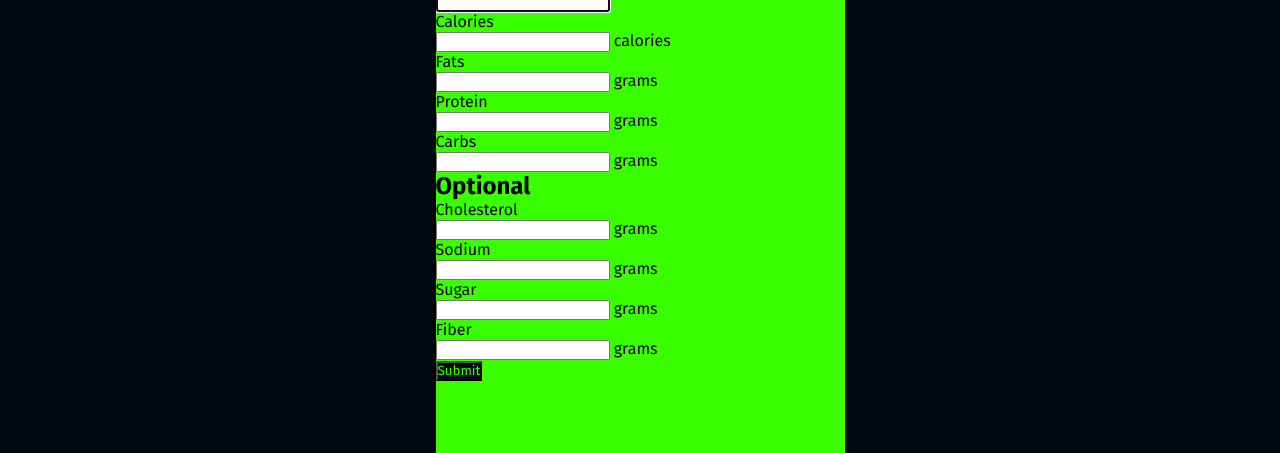
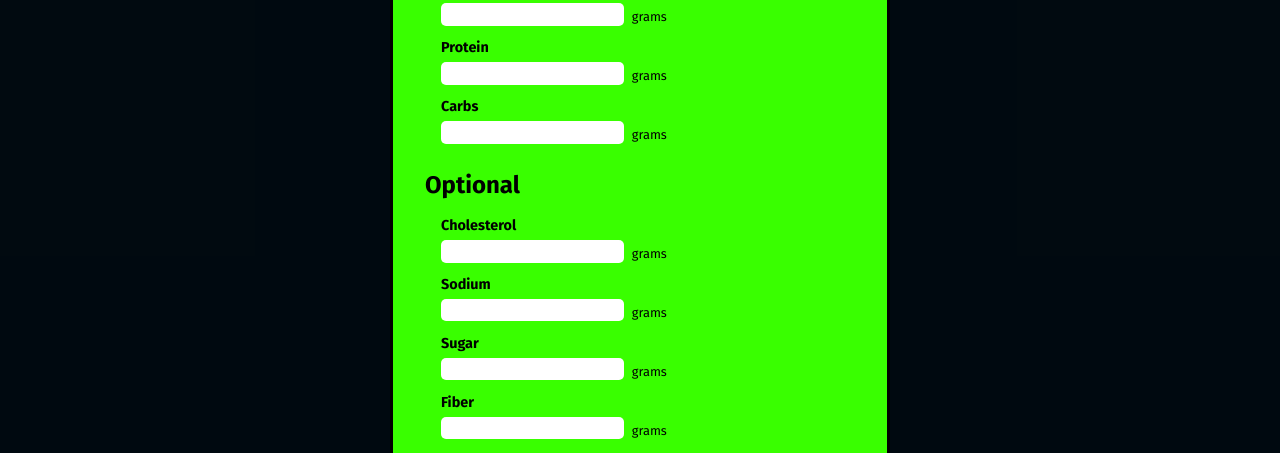
Before and after one commit to Jason9521/jayfit-fitness-personal-project, a website built with webpack: page dist/macros.html in a window 1280 px wide. Shown: the part 347-800 px from the top of the page. Built offline with nearby package versions, Linux system fonts and the light colour scheme.

Commit message:
styling for macrosModal

```diff
--- a/src/macros.css
+++ b/src/macros.css
@@ -29,7 +29,7 @@
 .personal-modal {
     height: 40rem;
     width: 40%;
-    max-width: 415px;
+    max-width: 500px;
     margin: 15rem auto;
     border-radius: 10px;
 }
@@ -100,21 +100,90 @@
     width: 30%;
     margin-top: 1rem;
     padding: 0.3rem;
-    border: none;
+    border: solid rgb(1, 11, 18);
     border-radius: 5px;
     font-weight: 700;
+    transition: 0.3s;
 }
 
 .personal-submit:hover {
     cursor: pointer;
+    background-color: rgb(57, 255, 0);
+    color: rgb(1, 11, 18);
 }
 
 /* Macro Modal */
 
 .macro-modal {
-    height: 40rem;
+    height: 48rem;
     width: 40%;
-    max-width: 415px;
-    margin: 15rem auto;
+    max-width: 500px;
+    margin: 8rem auto;
     border-radius: 10px;
 }
+
+.macro-modal > form {
+    display: flex;
+    flex-direction: column;
+    height: 85%;
+    width: 100%;
+    padding-left: 2rem;
+}
+
+.macros-required {
+    margin-bottom: 1rem;
+}
+
+.macros-optional > h2 {
+    margin-bottom: 1rem;
+}
+
+.food-item {
+    width: 80%;
+}
+
+.macros-required > div,
+.macros-optional > div {
+    display: flex;
+    align-items: center;
+}
+
+.macros-required > div > label,
+.macros-required > label,
+.macros-optional > label {
+    font-size: 0.9rem;
+    font-weight: 700;
+    margin-left: 1rem;
+}
+
+.macros-required > div > span,
+.macros-optional > div > span {
+    font-size: 0.8rem;
+    margin-left: 0.5rem;
+}
+
+.macros-required > div > input,
+.macros-optional > div > input {
+    margin: 0.4rem 0 0.7rem 1rem;
+    padding: 0.2rem 0 0.2rem 0.8rem;
+    border: none;
+    border-radius: 5px;
+}
+
+.macros-submit {
+    width: 30%;
+    padding: 0.5rem 1rem;
+    margin: 1rem;
+    border: solid rgb(1, 11, 18);
+    border-radius: 5px;
+    font-weight: 700;
+    transition: 0.3s;
+}
+
+.macros-submit:hover {
+    cursor: pointer;
+    background-color: rgb(57, 255, 0);
+    color: rgb(1, 11, 18);
+}
+
+/* Calories Burned Modal */
```
